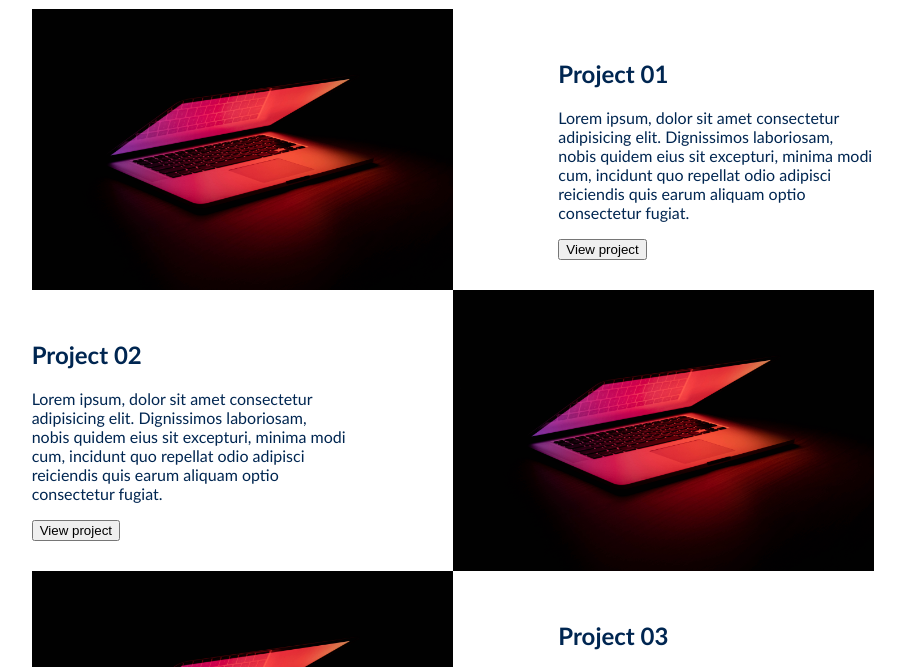
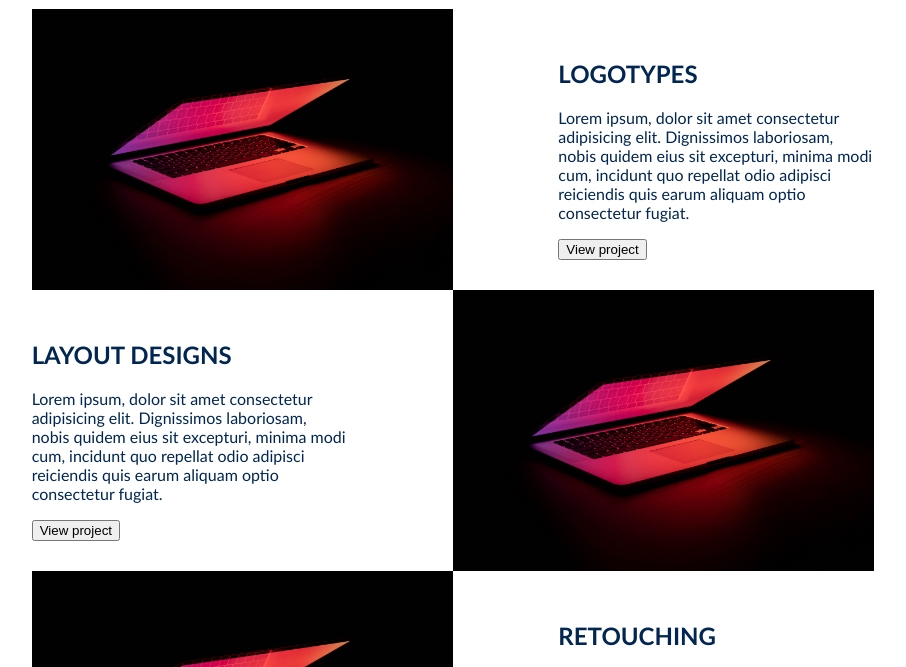
Before and after one commit to indre-juodziukynaite/portfolio-website, a plain HTML site: page index.html in a window 1280 px wide. Shown: the part 127-794 px from the top of the page, without its empty margins (187-1093 px from the left). Drawn offline with Linux system fonts and the light colour scheme.

Commit message:
Changed projects names

```diff
--- a/index.html
+++ b/index.html
@@ -31,8 +31,7 @@
             </nav>
             <div class="list-group">
                 <a href="https://github.com/juodindre"><i class="fab fa-github" aria-hidden="true"></i></a>
-                <a href="https://www.linkedin.com/in/juodindre"><i class="fab fa-linkedin-in"
-                        aria-hidden="true"></i></a>
+                <a href="https://www.linkedin.com/in/juodindre"><i class="fab fa-linkedin-in" aria-hidden="true"></i></a>
             </div>
         </header>
 
@@ -43,7 +42,7 @@
                     <div class="project-inside">
                         <img class="project-img-left" src="img/img-01.jpg" alt="Project image" />
                         <div class="project-text-right">
-                            <h2>Project 01</h2>
+                            <h2>LOGOTYPES</h2>
                             <p>Lorem ipsum, dolor sit amet consectetur adipisicing elit. Dignissimos laboriosam, nobis
                                 quidem eius sit excepturi, minima modi cum, incidunt quo repellat odio adipisci
                                 reiciendis
@@ -59,7 +58,7 @@
                     <div class="project-inside">
                         <img class="project-img-right" src="img/img-01.jpg" alt="Project image" />
                         <div class="project-text-left">
-                            <h2>Project 02</h2>
+                            <h2>LAYOUT DESIGNS</h2>
                             <p>Lorem ipsum, dolor sit amet consectetur adipisicing elit. Dignissimos laboriosam, nobis
                                 quidem eius sit excepturi, minima modi cum, incidunt quo repellat odio adipisci
                                 reiciendis
@@ -75,11 +74,10 @@
                     <div class="project-inside">
                         <img class="project-img-left" src="img/img-01.jpg" alt="Project image"  />
                         <div class="project-text-right">
-                            <h2>Project 03</h2>
+                            <h2>RETOUCHING</h2>
                             <p>Lorem ipsum, dolor sit amet consectetur adipisicing elit. Dignissimos laboriosam, nobis
                                 quidem eius sit excepturi, minima modi cum, incidunt quo repellat odio adipisci
-                                reiciendis
-                                quis earum aliquam optio consectetur fugiat.</p>
+                                reiciendis quis earum aliquam optio consectetur fugiat.</p>
                             <form action="#">
                                 <button class="btn" type="submit">View project </button>
                             </form>
```
